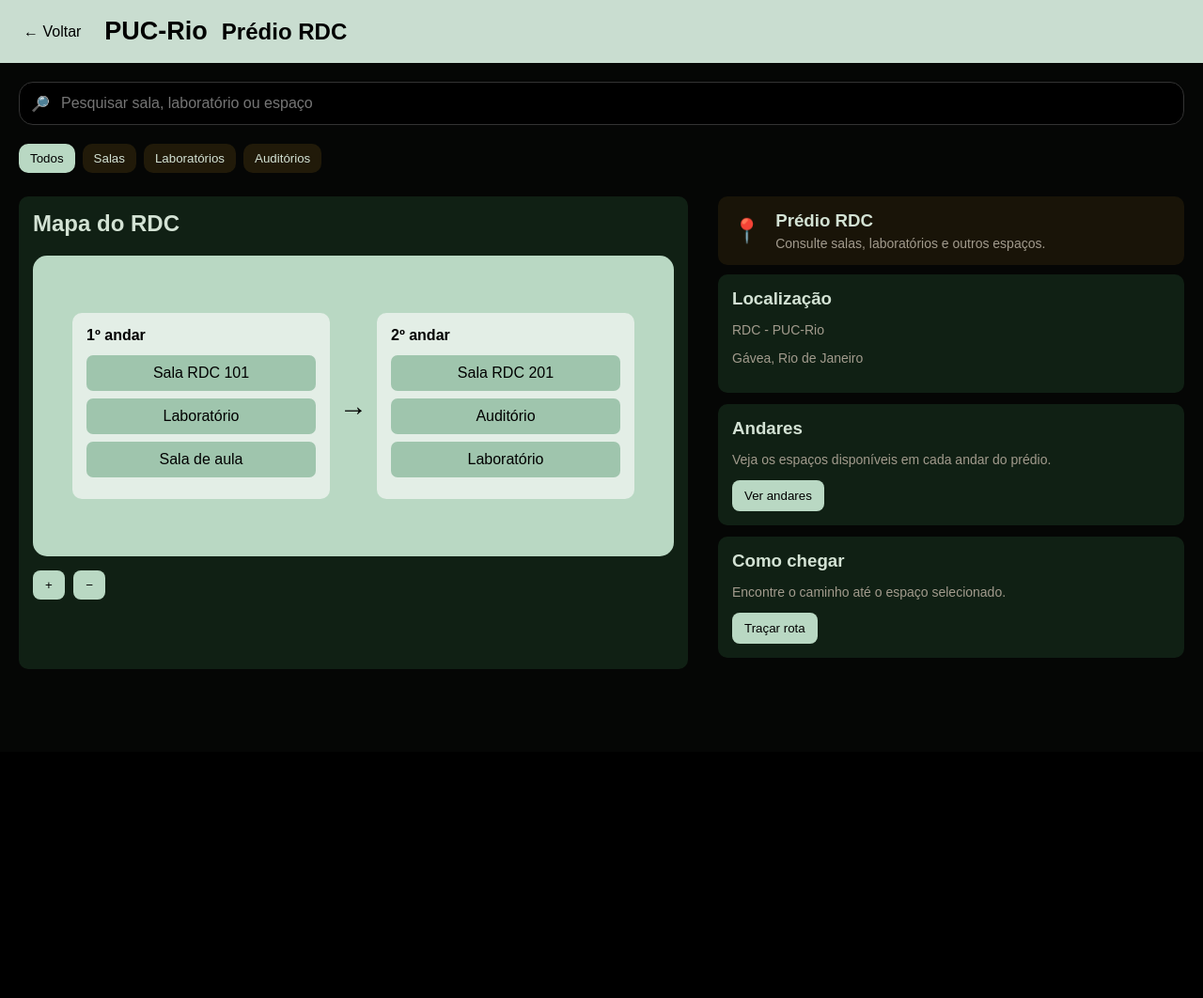
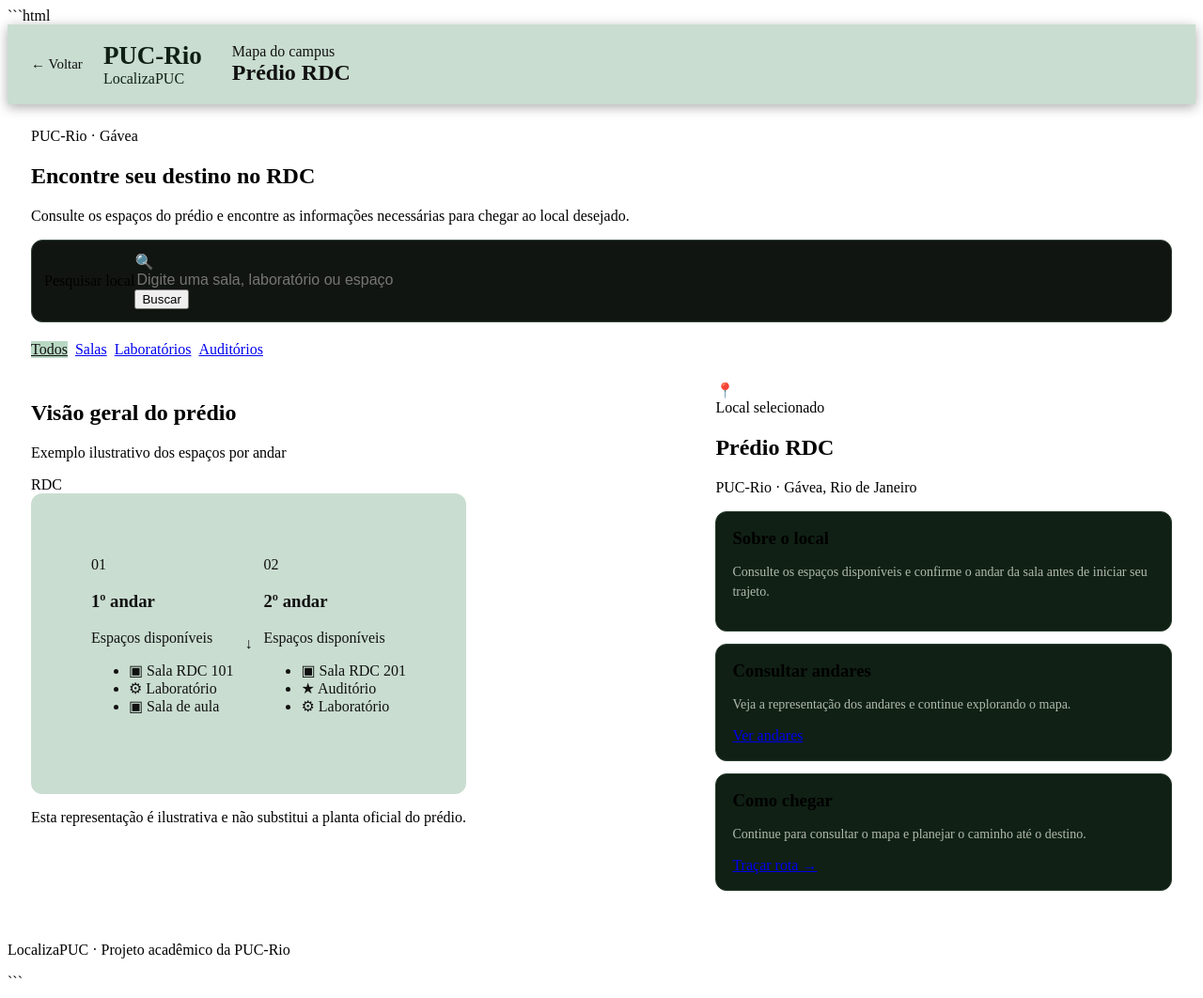
Before and after one commit to sombercrane/ENG4021-33D-2026.2-repo-grupo-6, a Django app: template templates/rdc.html in a window 1280 px wide. Shown: the whole page at 94% size. Before the commit the page ends 712 px from the top, so only its background shows below. Run offline with Django 5.2, Linux system fonts and the light colour scheme; the template is opened without the code that fills it, so the values that code supplies are empty.

Commit message:
melhorar págiina do prédio RDC

````diff
--- a/static/css/rdc.css
+++ b/static/css/rdc.css
@@ -1,7 +1,8 @@
+```css
 body {
     margin: 0;
     font-family: Arial, sans-serif;
-    background-color: #050605;
+    background-color: #080b08;
     color: #d3e2d4;
 }
 
@@ -9,24 +10,32 @@ header {
     display: flex;
     align-items: center;
     background-color: #c9ddd0;
-    color: black;
+    color: #111;
     padding: 18px 25px;
+    box-shadow: 0 3px 12px #0005;
 }
 
 .topo {
     display: flex;
     align-items: center;
+    gap: 22px;
+    flex-wrap: wrap;
 }
 
 .voltar {
-    margin-right: 25px;
-    color: black;
+    color: #111;
     text-decoration: none;
-    font-size: 16px;
+    font-size: 15px;
+}
+
+.voltar:hover {
+    text-decoration: underline;
 }
 
 .logo {
-    margin-right: 15px;
+    margin-right: 10px;
+    color: #102014;
+    text-decoration: none;
 }
 
 .logo h1 {
@@ -40,16 +49,18 @@ header {
 }
 
 main {
-    padding: 20px;
+    padding: 25px;
+    max-width: 1250px;
+    margin: auto;
 }
 
 .busca {
     display: flex;
     align-items: center;
-    background-color: black;
-    border: 1px solid #333;
-    padding: 12px;
-    border-radius: 15px;
+    background-color: #111511;
+    border: 1px solid #344638;
+    padding: 13px;
+    border-radius: 12px;
     margin-bottom: 20px;
 }
 
@@ -59,7 +70,7 @@ main {
 
 .busca input {
     width: 100%;
-    background-color: black;
+    background: transparent;
     color: white;
     border: none;
     font-size: 16px;
@@ -68,35 +79,38 @@ main {
 
 .filtros {
     display: flex;
-    margin-top: 15px;
-    margin-bottom: 25px;
+    flex-wrap: wrap;
+    gap: 8px;
+    margin: 15px 0 25px;
 }
 
 .filtros button {
-    margin-right: 8px;
-    padding: 8px 12px;
+    padding: 9px 14px;
     background-color: #211a09;
     color: #d3e2d4;
-    border: none;
+    border: 1px solid #3a4438;
     border-radius: 10px;
+    cursor: pointer;
 }
 
+.filtros button:hover,
 .filtros .ativo {
     background-color: #b9d8c3;
-    color: black;
+    color: #111;
 }
 
 .conteudo {
     display: flex;
     justify-content: space-between;
-    gap: 20px;
+    align-items: flex-start;
+    gap: 22px;
 }
 
 .mapa {
     width: 55%;
     background-color: #102014;
-    padding: 15px;
-    border-radius: 10px;
+    padding: 18px;
+    border-radius: 14px;
 }
 
 .mapa h2 {
@@ -107,16 +121,19 @@ main {
     display: flex;
     align-items: center;
     justify-content: center;
-    background-color: #b9d8c3;
-    color: black;
+    flex-wrap: wrap;
+    gap: 12px;
+    background-color: #c9ddd0;
+    color: #111;
     padding: 20px;
-    border-radius: 15px;
+    border-radius: 12px;
     min-height: 280px;
 }
 
 .predio {
     width: 38%;
     background-color: #e3eee6;
+    color: #17251a;
     padding: 15px;
     border-radius: 10px;
 }
@@ -149,6 +166,7 @@ main {
     background-color: #b9d8c3;
     border: none;
     border-radius: 8px;
+    cursor: pointer;
 }
 
 .informacoes {
@@ -158,10 +176,11 @@ main {
 .resultado {
     display: flex;
     align-items: center;
-    background-color: #191408;
+    background-color: #191e18;
     padding: 15px;
-    margin-bottom: 10px;
-    border-radius: 10px;
+    margin-bottom: 12px;
+    border: 1px solid #29382b;
+    border-radius: 12px;
 }
 
 .icone {
@@ -178,33 +197,48 @@ main {
 }
 
 .texto p {
-    margin-top: 5px;
-    margin-bottom: 0;
+    margin: 5px 0 0;
     font-size: 14px;
-    color: #a29b8d;
+    color: #b0bbae;
 }
 
 .card {
     background-color: #102014;
-    padding: 15px;
-    border-radius: 10px;
-    margin-bottom: 12px;
+    padding: 17px;
+    border: 1px solid #293d2e;
+    border-radius: 12px;
+    margin-bottom: 13px;
 }
 
 .card h3 {
-    margin: 0 0 7px 0;
+    margin: 0 0 7px;
 }
 
 .card p {
     font-size: 14px;
-    color: #a29b8d;
+    line-height: 1.5;
+    color: #b0bbae;
 }
 
-.detalhes,
-.rota-btn {
+.detalhes, .rota-btn {
     background-color: #b9d8c3;
-    color: black;
+    color: #111;
     border: none;
-    padding: 9px 13px;
+    padding: 10px 14px;
     border-radius: 8px;
+    cursor: pointer;
+    transition: background-color 0.2s;
 }
+
+.detalhes:hover, .rota-btn:hover, .zoom button:hover {
+    background-color: #8eb99b;
+}
+
+@media (max-width: 768px) {
+    main { padding: 16px; }
+    .conteudo { flex-direction: column; }
+    .mapa, .informacoes { width: 100%; box-sizing: border-box; }
+    .topo { gap: 12px; }
+    .predio { width: 100%; box-sizing: border-box; }
+}
+```
--- a/templates/rdc.html
+++ b/templates/rdc.html
@@ -1,105 +1,171 @@
+```html
+{% load static %}
 <!DOCTYPE html>
 <html lang="pt-BR">
 <head>
     <meta charset="UTF-8">
     <meta name="viewport" content="width=device-width, initial-scale=1.0">
-    <title>Prédio RDC</title>
-    <link rel="stylesheet" href="../static/css/rdc.css">
+    <meta name="description" content="Consulte os andares, salas, laboratórios e espaços do Prédio RDC da PUC-Rio.">
+    <title>Prédio RDC | LocalizaPUC</title>
+    <link rel="stylesheet" href="{% static 'rdc.css' %}">
 </head>
 
 <body>
+    <header class="cabecalho">
+        <div class="topo">
+            <a href="Pesquisa-Sala-HTML.html" class="voltar" aria-label="Voltar para a pesquisa">
+                &larr; Voltar
+            </a>
 
-    <header>
-        <div class="topo">
-            <a href="Pesquisa-Sala-HTML.html" class="voltar">← Voltar</a>
-
-            <div class="logo">
+            <a href="home.html" class="logo" aria-label="Página inicial do LocalizaPUC">
                 <h1>PUC-Rio</h1>
-            </div>
+                <span>LocalizaPUC</span>
+            </a>
 
             <div class="titulo">
+                <span class="subtitulo">Mapa do campus</span>
                 <h2>Prédio RDC</h2>
             </div>
         </div>
     </header>
 
-    <main>
-
-        <section class="busca">
-            <span>🔎</span>
-            <input type="text" placeholder="Pesquisar sala, laboratório ou espaço">
+    <main class="container">
+        <section class="introducao">
+            <div>
+                <span class="etiqueta">PUC-Rio · Gávea</span>
+                <h2>Encontre seu destino no RDC</h2>
+                <p>Consulte os espaços do prédio e encontre as informações necessárias para chegar ao local desejado.</p>
+            </div>
         </section>
 
-        <section class="filtros">
-            <a href="Pesquisa-Sala-HTML.html"><button class="ativo">Todos</button></a>
-            <a href="Pesquisa-Sala-HTML.html"><button>Salas</button></a>
-            <a href="Pesquisa-Sala-HTML.html"><button>Laboratórios</button></a>
-            <a href="Pesquisa-Sala-HTML.html"><button>Auditórios</button></a>
+        <section class="busca" aria-label="Pesquisar espaços">
+            <label for="pesquisa-local">Pesquisar local</label>
+            <div class="campo-busca">
+                <span aria-hidden="true">&#128269;</span>
+                <input
+                    type="search"
+                    id="pesquisa-local"
+                    placeholder="Digite uma sala, laboratório ou espaço"
+                >
+                <button type="button" id="botao-pesquisar">Buscar</button>
+            </div>
         </section>
 
+        <nav class="filtros" aria-label="Categorias de espaços">
+            <a href="Pesquisa-Sala-HTML.html" class="filtro ativo" aria-current="page">Todos</a>
+            <a href="Pesquisa-Sala-HTML.html" class="filtro">Salas</a>
+            <a href="Pesquisa-Sala-HTML.html" class="filtro">Laboratórios</a>
+            <a href="Pesquisa-Sala-HTML.html" class="filtro">Auditórios</a>
+        </nav>
+
         <section class="conteudo">
-
-            <div class="mapa">
-                <h2>Mapa do RDC</h2>
-
-                <div class="mapa-local">
-                    <div class="predio">
-                        <div class="andar">1º andar</div>
-                        <div class="sala">Sala RDC 101</div>
-                        <div class="sala">Laboratório</div>
-                        <div class="sala">Sala de aula</div>
+            <div class="area-mapa">
+                <div class="secao-titulo">
+                    <div>
+                        <h2>Visão geral do prédio</h2>
+                        <p>Exemplo ilustrativo dos espaços por andar</p>
                     </div>
-
-                    <div class="rota">→</div>
-
-                    <div class="predio">
-                        <div class="andar">2º andar</div>
-                        <div class="sala">Sala RDC 201</div>
-                        <div class="sala">Auditório</div>
-                        <div class="sala">Laboratório</div>
-                    </div>
+                    <span class="indicador">RDC</span>
                 </div>
 
-                <div class="zoom">
-                    <button>+</button>
-                    <button>−</button>
+                <div class="mapa-local" aria-label="Representação ilustrativa dos andares do RDC">
+                    <article class="andar-card">
+                        <div class="andar-cabecalho">
+                            <span class="numero-andar">01</span>
+                            <div>
+                                <h3>1º andar</h3>
+                                <p>Espaços disponíveis</p>
+                            </div>
+                        </div>
+                        <ul class="lista-espacos">
+                            <li><span class="icone-espaco">&#9635;</span> Sala RDC 101</li>
+                            <li><span class="icone-espaco">&#9881;</span> Laboratório</li>
+                            <li><span class="icone-espaco">&#9635;</span> Sala de aula</li>
+                        </ul>
+                    </article>
+
+                    <div class="conector" aria-hidden="true">&darr;</div>
+
+                    <article class="andar-card">
+                        <div class="andar-cabecalho">
+                            <span class="numero-andar">02</span>
+                            <div>
+                                <h3>2º andar</h3>
+                                <p>Espaços disponíveis</p>
+                            </div>
+                        </div>
+                        <ul class="lista-espacos">
+                            <li><span class="icone-espaco">&#9635;</span> Sala RDC 201</li>
+                            <li><span class="icone-espaco">&#9733;</span> Auditório</li>
+                            <li><span class="icone-espaco">&#9881;</span> Laboratório</li>
+                        </ul>
+                    </article>
                 </div>
+
+                <p class="aviso-mapa">
+                    Esta representação é ilustrativa e não substitui a planta oficial do prédio.
+                </p>
             </div>
 
-            <div class="informacoes">
+            <aside class="informacoes">
+                <article class="card-destaque">
+                    <span class="icone-local" aria-hidden="true">&#128205;</span>
+                    <div>
+                        <span class="subtitulo">Local selecionado</span>
+                        <h2>Prédio RDC</h2>
+                        <p>PUC-Rio · Gávea, Rio de Janeiro</p>
+                    </div>
+                </article>
 
-                <div class="resultado">
-                    <div class="icone">📍</div>
+                <article class="card">
+                    <h3>Sobre o local</h3>
+                    <p>Consulte os espaços disponíveis e confirme o andar da sala antes de iniciar seu trajeto.</p>
+                </article>
 
-                    <div class="texto">
-                        <h3>Prédio RDC</h3>
-                        <p>Consulte salas, laboratórios e outros espaços.</p>
-                    </div>
-                </div>
+                <article class="card">
+                    <h3>Consultar andares</h3>
+                    <p>Veja a representação dos andares e continue explorando o mapa.</p>
+                    <a href="Mapa-HTML.html" class="botao botao-secundario">Ver andares</a>
+                </article>
 
-                <div class="card">
-                    <h3>Localização</h3>
-                    <p>RDC - PUC-Rio</p>
-                    <p>Gávea, Rio de Janeiro</p>
-                </div>
-
-                <div class="card">
-                    <h3>Andares</h3>
-                    <p>Veja os espaços disponíveis em cada andar do prédio.</p>
-                    <a href="Mapa-HTML.html"><button class="detalhes">Ver andares</button></a>
-                </div>
-
-                <div class="card">
+                <article class="card">
                     <h3>Como chegar</h3>
-                    <p>Encontre o caminho até o espaço selecionado.</p>
-                    <a href="Mapa-HTML.html"><button class="rota-btn">Traçar rota</button></a>
-                </div>
-
-            </div>
-
+                    <p>Continue para consultar o mapa e planejar o caminho até o destino.</p>
+                    <a href="Mapa-HTML.html" class="botao botao-principal">Traçar rota &rarr;</a>
+                </article>
+            </aside>
         </section>
-
     </main>
 
+    <footer class="rodape">
+        <p>LocalizaPUC · Projeto acadêmico da PUC-Rio</p>
+    </footer>
+
+    <script>
+        const campoPesquisa = document.getElementById('pesquisa-local');
+        const botaoPesquisar = document.getElementById('botao-pesquisar');
+
+        function pesquisarLocal() {
+            const termo = campoPesquisa.value.trim();
+
+            if (!termo) {
+                campoPesquisa.focus();
+                return;
+            }
+
+            const destino = new URL('Pesquisa-Sala-HTML.html', window.location.href);
+            destino.searchParams.set('q', termo);
+            window.location.href = destino.href;
+        }
+
+        botaoPesquisar.addEventListener('click', pesquisarLocal);
+
+        campoPesquisa.addEventListener('keydown', function(evento) {
+            if (evento.key === 'Enter') {
+                pesquisarLocal();
+            }
+        });
+    </script>
 </body>
 </html>
+```
````
